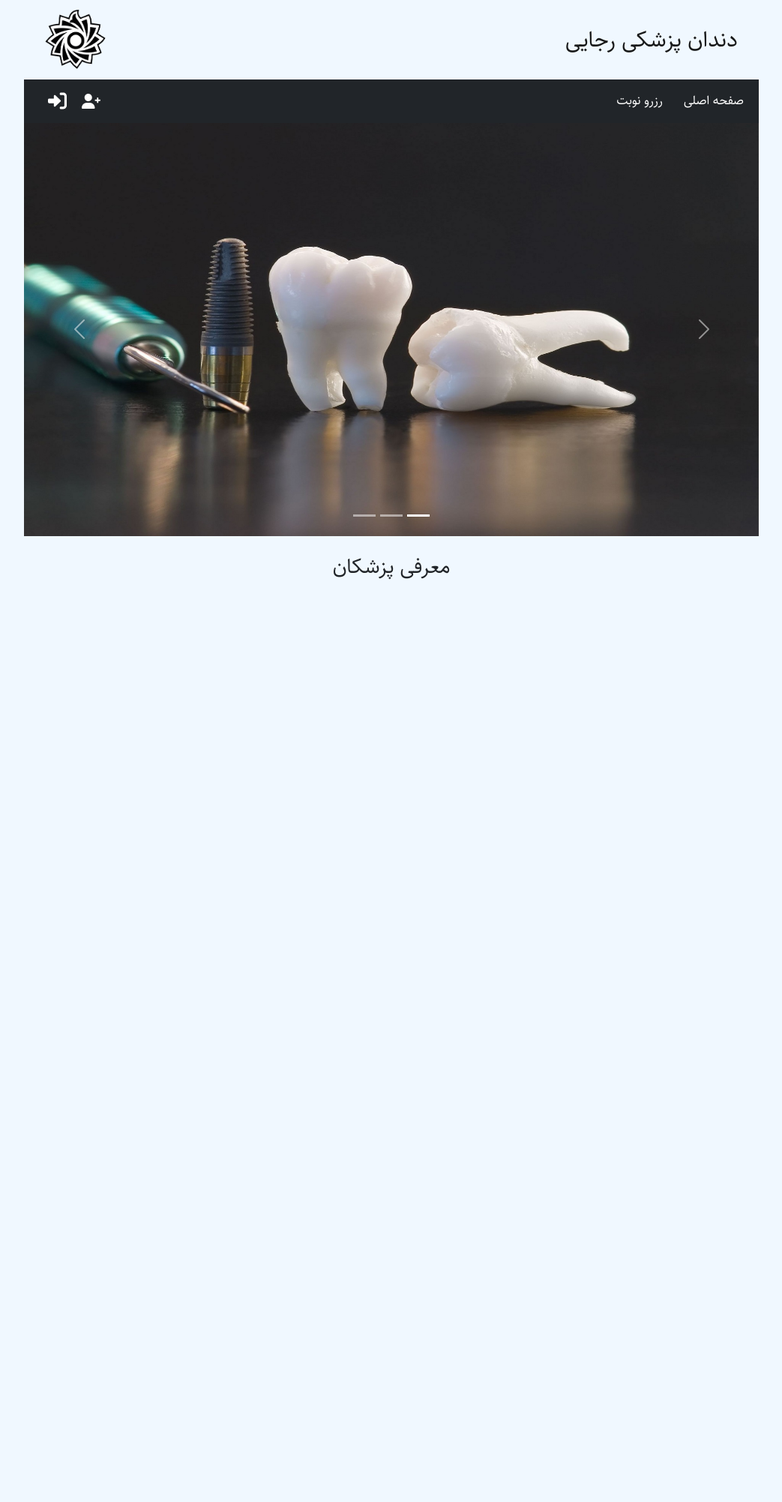
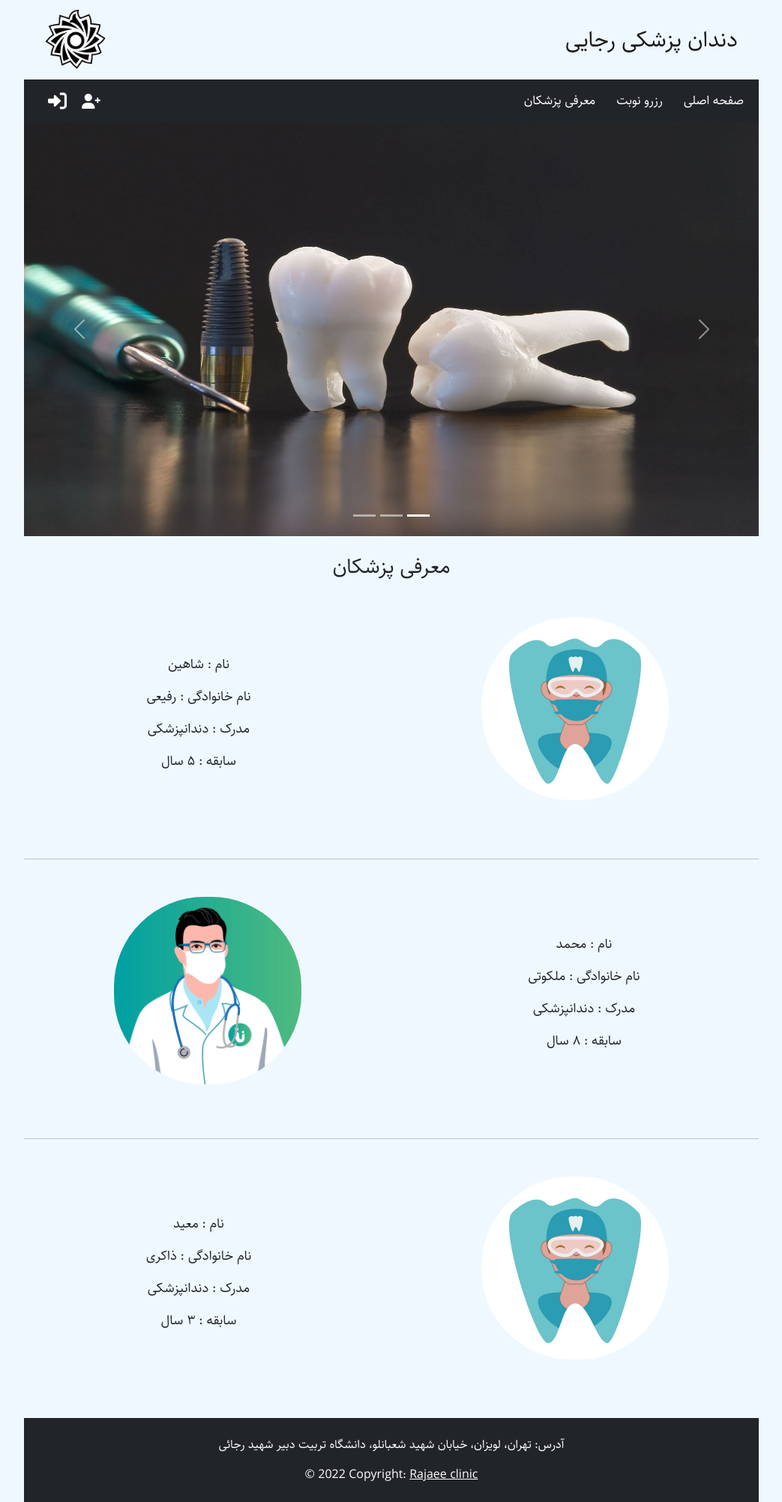
Before and after one commit to MohammadMahdi-Akhondi/dental_project, a PHP site: page /home.php in a window 1280 px wide. Shown: the whole page at 75% size, without its empty margins (118-1161 px from the left). Before the commit the page ends 773 px from the top, so only its background shows below. Run offline with PHP 8.4, Linux system fonts and the light colour scheme.

Commit message:
Complete the home screen design

```diff
--- a/css/main.css
+++ b/css/main.css
@@ -28,10 +28,25 @@ h3
     margin-bottom: 25px;
 }
 
+.photos
+{
+    display: block;
+    margin-left: auto;
+    margin-right: auto;
+    border-radius: 120px;
+}
+
+.info
+{
+    font-size: 18px;
+    text-align: center;
+    padding: 50px 0;
+}
+
 nav div div div a
 {
     margin-left: 12px;
-    border-radius: 10px;
+    border-radius: 4px;
 }
 
 nav div div div a:hover
@@ -49,3 +64,9 @@ nav div div a img
 {
     filter: invert(93%) sepia(0%) saturate(7500%) hue-rotate(124deg) brightness(108%) contrast(109%);
 }
+
+.profile
+{
+    margin-top: 50px;
+    margin-bottom: 50px;
+}
--- a/home.php
+++ b/home.php
@@ -2,7 +2,7 @@
 <html lang="fa">
     <head>
         <meta charset="UTF-8">
-        <title>صفحه اصلی</title>
+        <title>صفحه اصلی | دندانپزشکی رجایی</title>
 
         <!-- Bootstrap links -->
         <link href="https://cdn.jsdelivr.net/npm/bootstrap@5.2.0-beta1/dist/css/bootstrap.min.css" rel="stylesheet" integrity="sha384-0evHe/X+R7YkIZDRvuzKMRqM+OrBnVFBL6DOitfPri4tjfHxaWutUpFmBp4vmVor" crossorigin="anonymous">
@@ -34,6 +34,7 @@
                     <div class="navbar-nav" style="font-size: 17px">
                         <a class="nav-link active" aria-current="page" href="#">صفحه اصلی</a>
                         <a class="nav-link active" href="#">رزرو نوبت</a>
+                        <a class="nav-link active" href="#introduction">معرفی پزشکان</a>
                     </div>
                 </div>
                 <div class="collapse navbar-collapse" style="direction: ltr;">
@@ -75,8 +76,55 @@
             </button>
         </div>
 
-        <h3>معرفی پزشکان</h3>
+        <!-- content -->
+        <h3 id="introduction">معرفی پزشکان</h3>
 
+        <div class="row profile">
+            <div class="col">
+                <img src="img/dentist1.jpg" alt="avatar" width="250px" class="photos">
+            </div>
+            <div class="col info">
+                <p>نام : شاهین</p>
+                <p>نام خانوادگی :  رفیعی</p>
+                <p>مدرک : دندانپزشکی</p>
+                <p>سابقه : ۵ سال</p>
+            </div>
+        </div>
+        <hr>
+        <div class="row profile">
+            <div class="col info">
+                <p>نام : محمد</p>
+                <p>نام خانوادگی :  ملکوتی</p>
+                <p>مدرک : دندانپزشکی</p>
+                <p>سابقه : ۸ سال</p>
+            </div>
+            <div class="col">
+                <img src="img/dentist2.png" alt="avatar" width="250px" class="photos">
+            </div>
+        </div>
+        <hr>
+        <div class="row profile">
+            <div class="col">
+                <img src="img/dentist1.jpg" alt="avatar" width="250px" class="photos">
+            </div>
+            <div class="col info">
+                <p>نام : معید</p>
+                <p>نام خانوادگی :  ذاکری</p>
+                <p>مدرک : دندانپزشکی</p>
+                <p>سابقه : ۳ سال</p>
+            </div>
+        </div>
+
+        <footer class="text-center text-white" style="background-color: #212529; direction: ltr;">
+
+            <!-- Copyright -->
+            <div class="text-center p-4">
+                <p>آدرس: تهران، لويزان، خيابان شهيد شعبانلو، دانشگاه تربيت دبير شهيد رجائی</p>
+                © 2022 Copyright:
+                <a class="text-white" href="#">Rajaee clinic</a>
+            </div>
+
+        </footer>
 
     </body>
 </html>
```
Also changed, not shown: img/dentist1.jpg (added), img/dentist2.png (added).
